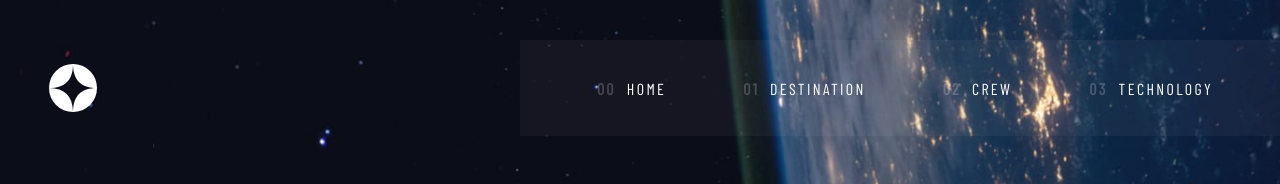
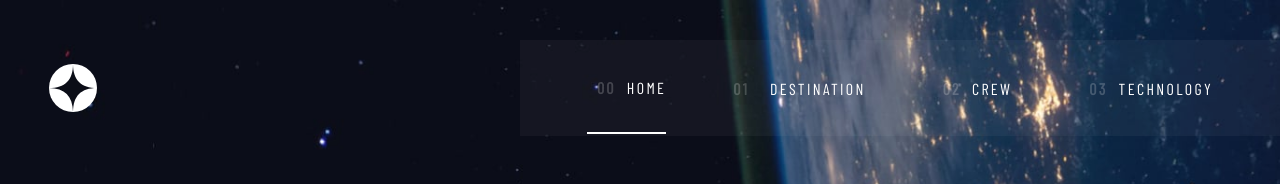
Before and after one commit to Chenxi96/Space-Tourism-website, a React (Vite) app: page / in a window 1280 px wide. Shown: the top 184 px of the page. Built offline with nearby package versions, Linux system fonts and the light colour scheme; a web font is replaced by a local one.

Commit message:
added indicators on header to show which route it is on

```diff
--- a/src/components/header/Header.jsx
+++ b/src/components/header/Header.jsx
@@ -30,10 +30,10 @@ export default function Header() {
                 </div>
                 )}
                 <div className={styles.menuContainer}>
-                    <Link to="/"><p><span>00</span>HOME</p></Link>
-                    <Link to={location.pathname === "/" ? 'Destination' : '../Destination'}><p><span>01</span>DESTINATION</p></Link>
-                    <Link to={location.pathname === "/" ? 'Crew' : '../Crew'}><p><span>02</span>CREW</p></Link>
-                    <Link to={location.pathname === "/" ? 'Technology' : '../Technology'}><p><span>03</span>TECHNOLOGY</p></Link>
+                    <Link to="/" className={location.pathname === '/' ? `${styles.isActive}` : `${styles.isPending}`}><p><span>00</span>HOME</p></Link>
+                    <Link to={location.pathname === "/" ? 'Destination' : '../Destination'} className={location.pathname === '/Destination' ? `${styles.isActive}` : `${styles.isPending}`}><span>01</span><p>DESTINATION</p></Link>
+                    <Link to={location.pathname === "/" ? 'Crew' : '../Crew'} className={location.pathname === '/Crew' ? `${styles.isActive}` : `${styles.isPending}`}><p><span>02</span>CREW</p></Link>
+                    <Link to={location.pathname === "/" ? 'Technology' : '../Technology'} className={location.pathname === '/Technology' ? `${styles.isActive}` : `${styles.isPending}`}><p><span>03</span>TECHNOLOGY</p></Link>
                 </div>
             </nav>
         </header>
--- a/src/components/header/Header.module.scss
+++ b/src/components/header/Header.module.scss
@@ -118,14 +118,13 @@
         text-decoration-thickness: 2px;
     }
 
-    .isActive {
-        text-decoration: underline;
-        text-underline-offset: 250%;
-        text-decoration-thickness: 2px;
+    .isActive{
+        padding-block: 35px;
+        border-bottom: 2px solid index.$white;
     }
 
     .isPending {
-        text-decoration: none;
+        border-bottom: none;
     }
 }
 
--- a/src/components/technology/Technology.module.scss
+++ b/src/components/technology/Technology.module.scss
@@ -109,6 +109,7 @@
     .title {
         position: absolute;
         margin-left: 11.459%;
+        font-size: 28px;
     }
 
     .mainWrapper {
```
